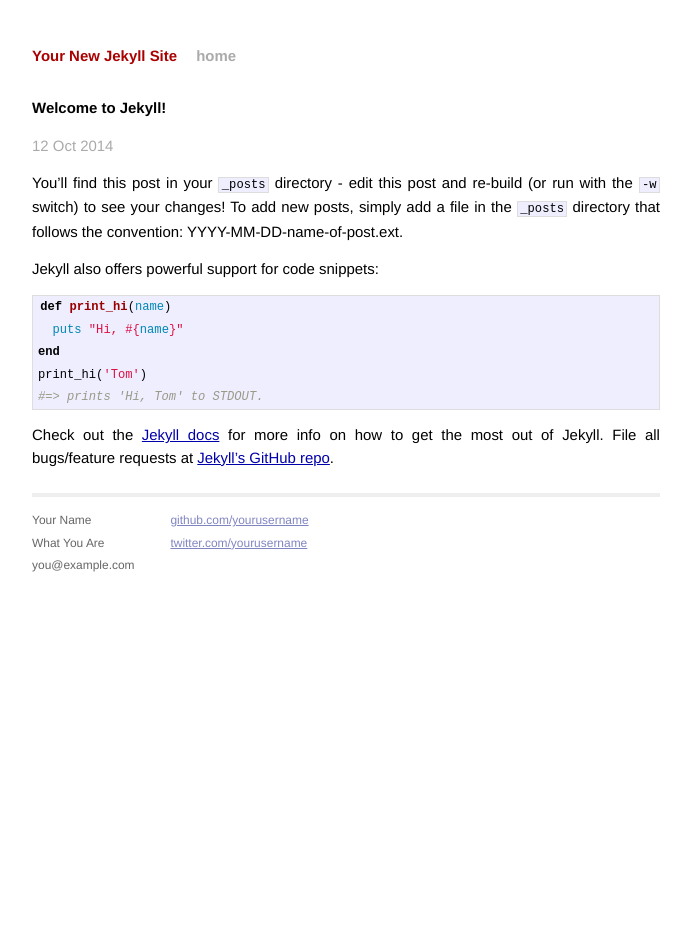
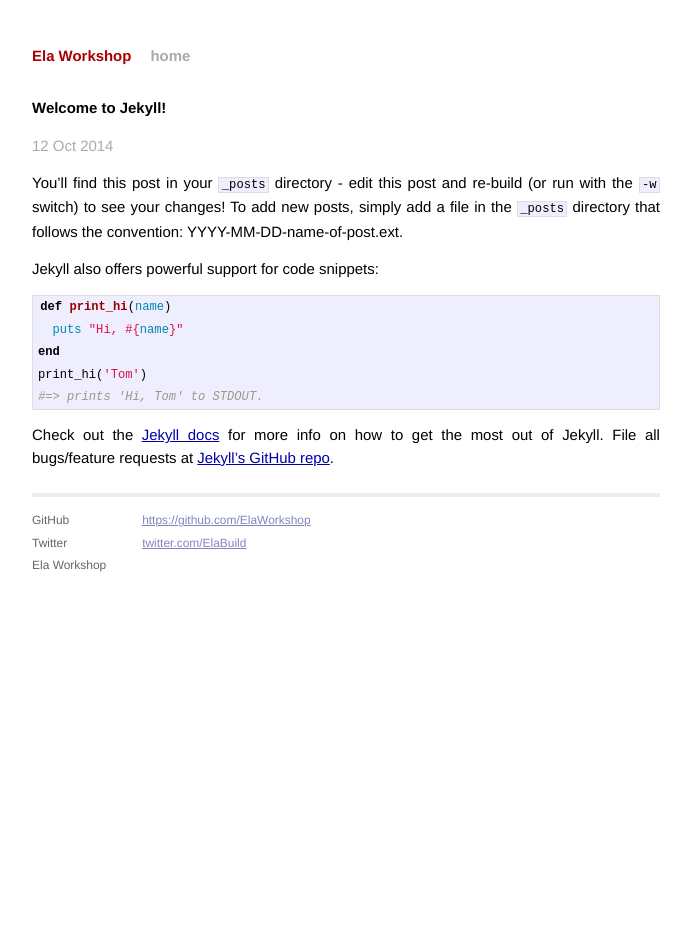
Before and after one commit to ElaWorkshop/ElaWorkshop.github.io, a Jekyll site: the page built from _posts/2014-10-12-welcome-to-jekyll.markdown, in a window 1280 px wide. Shown: the whole page, without its empty margins (294-985 px from the left). Built offline with Jekyll 4.4.1, drawn with Linux system fonts in a browser that asks for light colours; Markdown is read by kramdown in place of the engine named in the settings.

Commit message:
Ela Workshop

```diff
--- a/_config.yml
+++ b/_config.yml
@@ -1,3 +1,3 @@
-name: Your New Jekyll Site
+name: Ela Workshop
 markdown: redcarpet
 pygments: true
--- a/_layouts/default.html
+++ b/_layouts/default.html
@@ -26,15 +26,15 @@
           <div class="footer">
             <div class="contact">
               <p>
-                Your Name<br />
-                What You Are<br />
-                you@example.com
+                GitHub<br />
+                Twitter<br />
+                Ela Workshop
               </p>
             </div>
             <div class="contact">
               <p>
-                <a href="https://github.com/yourusername">github.com/yourusername</a><br />
-                <a href="https://twitter.com/yourusername">twitter.com/yourusername</a><br />
+                <a href="https://github.com/ElaWorkshop">https://github.com/ElaWorkshop</a><br />
+                <a href="https://twitter.com/ElaBuild">twitter.com/ElaBuild</a><br />
               </p>
             </div>
           </div>
```
